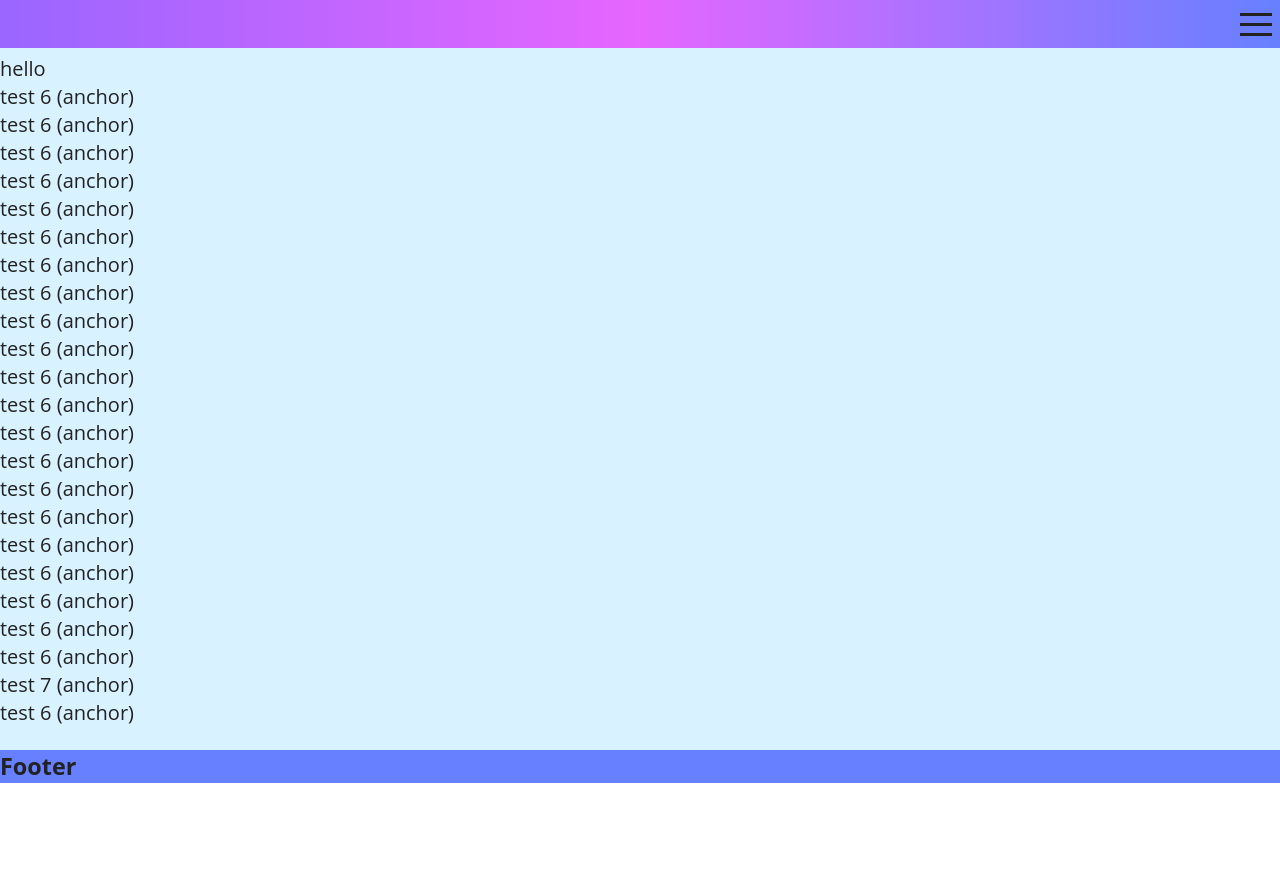
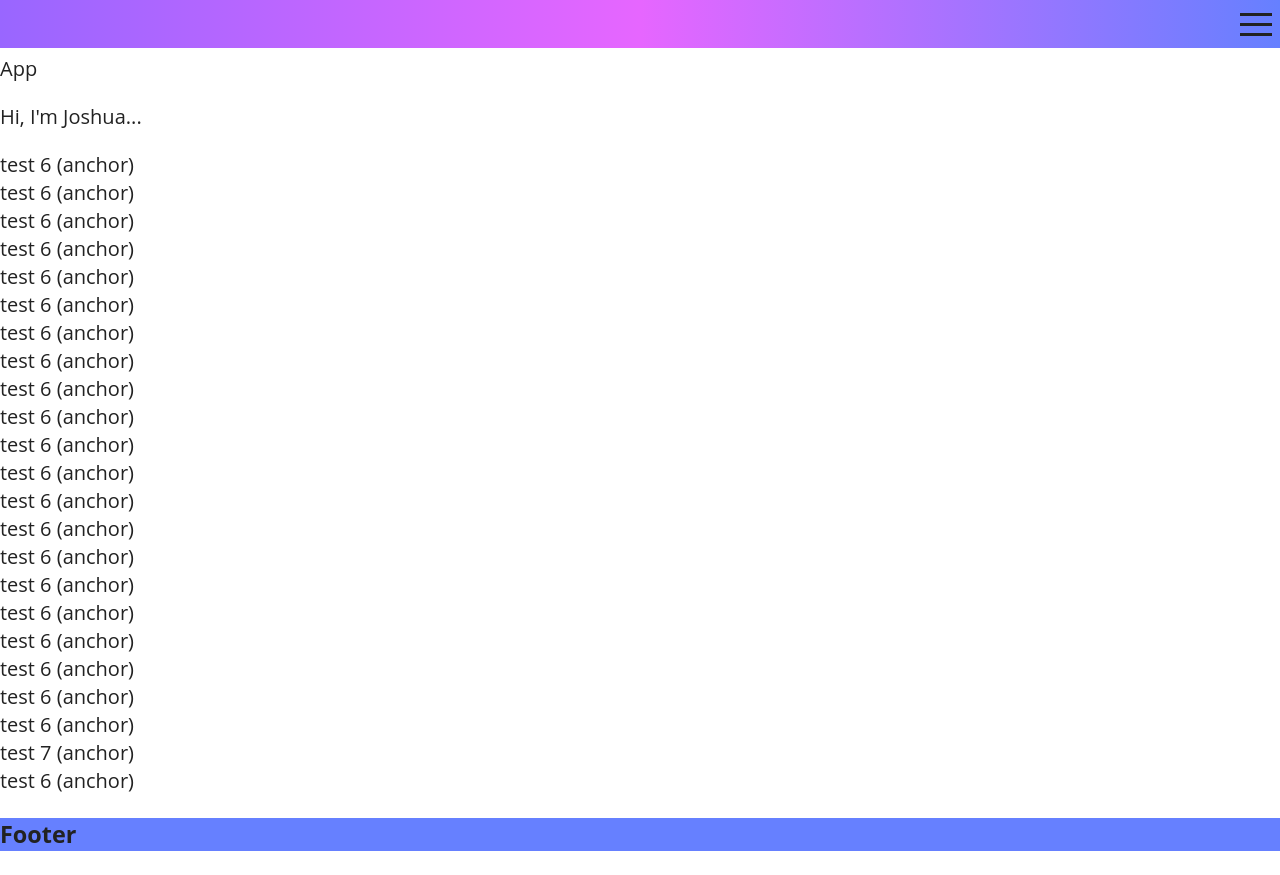
Before and after one commit to Brayve-Pancake/portfolio, a React (Vite) app: page / in a window 1280 px wide. Before the commit the page ends 807 px from the top, so only its background shows below. Built offline with nearby package versions, Linux system fonts and the light colour scheme.

Commit message:
Add Intro

```diff
--- a/sass-boilerplate/stylesheets/layout/_app.scss
+++ b/sass-boilerplate/stylesheets/layout/_app.scss
@@ -1,3 +1,2 @@
 .App {
-  background-color: $pastel-color-0;
 }
--- a/src/App.tsx
+++ b/src/App.tsx
@@ -1,11 +1,12 @@
 import "../sass-boilerplate/stylesheets/main.scss";
-import { Footer, Navbar } from "./components/index";
+import { Footer, Intro, Navbar } from "./components/index";
 
 function App() {
   return (
     <div className="App">
       <Navbar />
-      hello
+      App
+      <Intro />
       <div id="anchor" className="element">
         test 6 (anchor)
       </div>
--- /dev/null
+++ b/src/components/Intro.tsx
@@ -0,0 +1,7 @@
+export default function Intro() {
+  return (
+    <>
+      <p>Hi, I'm Joshua...</p>
+    </>
+  );
+}
--- a/src/components/index.tsx
+++ b/src/components/index.tsx
@@ -1,4 +1,5 @@
 import Footer from "./Footer";
 import Navbar from "./Navbar";
+import Intro from "./Intro";
 
-export { Footer, Navbar };
+export { Footer, Navbar, Intro };
```
